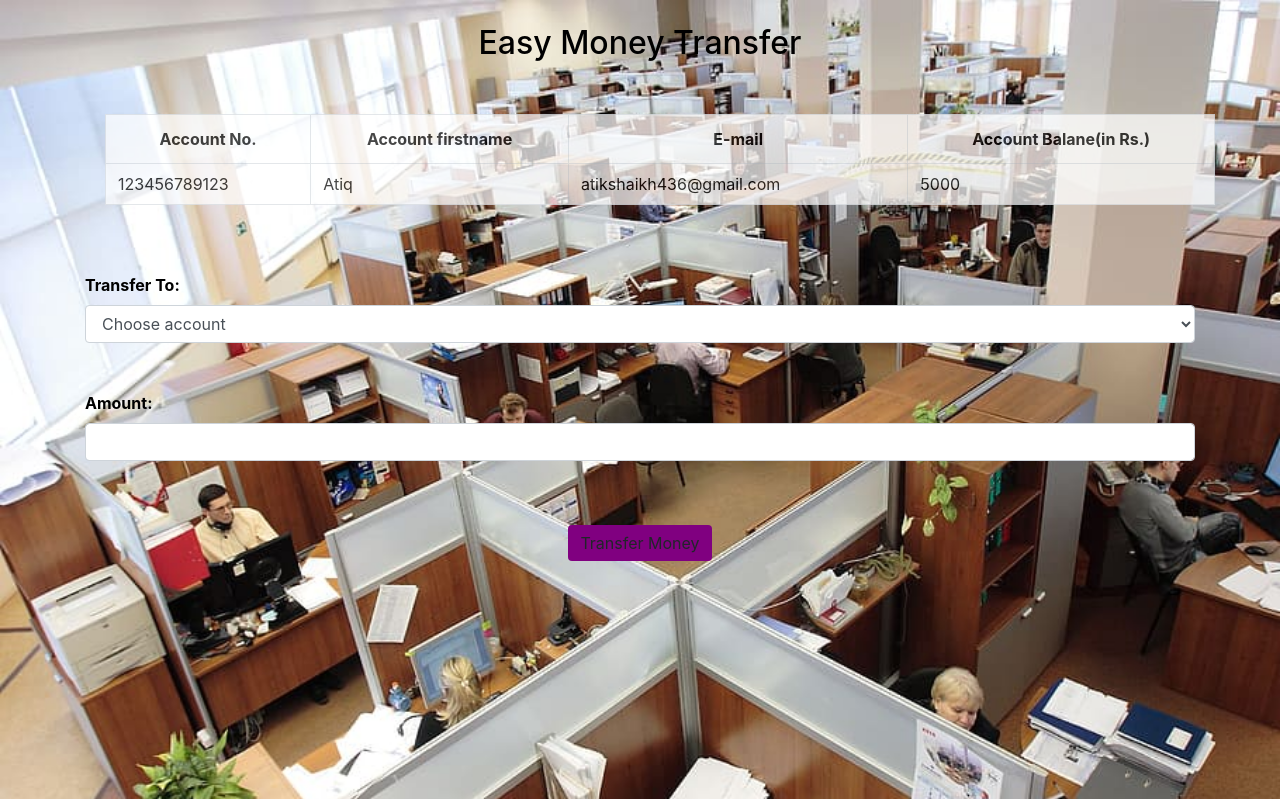
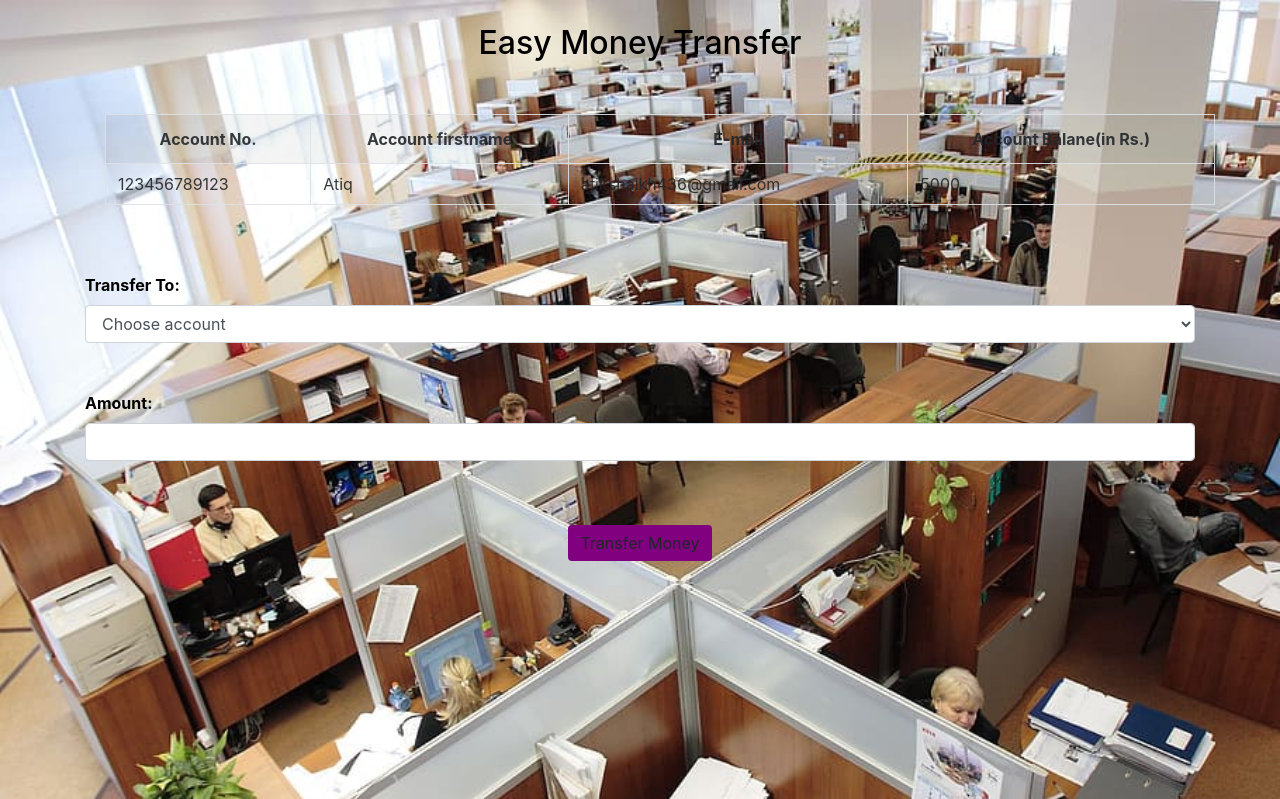
Before and after one commit to ATIQ-SHAIKH/Basic-Banking-System, a PHP site: page /selecteduserdetail.php?Account_number=123456789123 in a window 1280 px wide. Shown: the part 76-875 px from the top of the page. Run offline with PHP 8.4, Linux system fonts and the light colour scheme; data comes from the database, SQL or seed files in the repository.

Commit message:
bugs fixed.

```diff
--- a/customers.css
+++ b/customers.css
@@ -30,7 +30,7 @@
 
 .table{
   background-color: white;
-  opacity: 80%;
+  opacity: 90%;
   position: relative;
   bottom: 0;
   left: 20px;
--- a/selecteduserdetail.php
+++ b/selecteduserdetail.php
@@ -116,8 +116,7 @@ if(isset($_POST['submit']))
     <meta name="viewport" content="width=device-width, initial-scale=1.0">
     <title>Easy Money Transfer</title>
     <link rel="stylesheet" href="https://maxcdn.bootstrapcdn.com/bootstrap/4.0.0/css/bootstrap.min.css" integrity="sha384-Gn5384xqQ1aoWXA+058RXPxPg6fy4IWvTNh0E263XmFcJlSAwiGgFAW/dAiS6JXm" crossorigin="anonymous">
-    <!--<link rel="stylesheet" type="text/css" href="css/table.css">-->
-    <!--<link rel="stylesheet" type="text/css" href="css/navbar.css">-->
+
 
     <style type="text/css">
 
@@ -155,13 +154,13 @@ if(isset($_POST['submit']))
             <form method="post" name="tcredit" class="tabletext" ><br>
         <div>
             <table class="table table-striped table-condensed table-bordered">
-                <tr style="color : black; background-color: white; opacity: 90%;">
+                <tr>
                     <th class="text-center">Account No.</th>
                     <th class="text-center">Account firstname</th>
                     <th class="text-center">E-mail</th>
                     <th class="text-center">Account Balane(in Rs.)</th>
                 </tr>
-                <tr style="color : black; background-color: white; opacity: 90%;">
+                <tr>
                     <td class="py-2"><?php echo $rows['Account_number'] ?></td>
                     <td class="py-2"><?php echo $rows['firstname'] ?></td>
                     <td class="py-2"><?php echo $rows['Email'] ?></td>
--- a/view_customers.php
+++ b/view_customers.php
@@ -44,12 +44,12 @@
     $result = mysqli_query($conn,$sql);
 ?>
 <div class="container">
-        <!--<h2 class="text-center pt-4" style="color : black;">Our Customers</h2>-->
+
         <br>
             <div class="row">
                 <div class="col">
                     <div class="table-responsive-sm">
-                    <table class="table table-hover table-sm table-striped table-condensed table-bordered" style="border-color:black;">
+                    <table class="table table-hover table-sm table-striped table-condensed table-bordered">
                         <thead style="color : black;">
                             <tr>
                             <th scope="col" class="text-center py-2">Account holder name</th>
```
